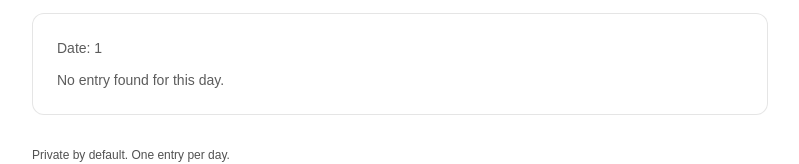
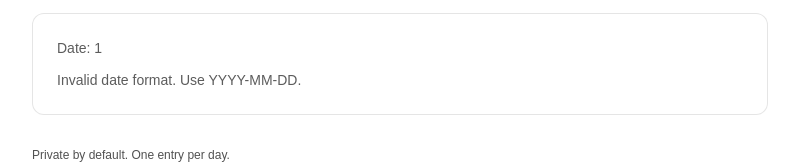
Before and after one commit to bradtraversy/one-breath-journal, a Next.js app: page /entry/1 in a window 1280 px wide. Shown: the part 132-296 px from the top of the page, without its empty margins (240-1039 px from the left). Built offline with nearby package versions, Linux system fonts and the light colour scheme.

Commit message:
feat(entry): validate date param and show friendly message for invalid IDs

```diff
--- a/src/app/entry/[id]/page.tsx
+++ b/src/app/entry/[id]/page.tsx
@@ -1,9 +1,16 @@
 "use client";
 
 import Link from "next/link";
-import { useEffect, useState } from "react";
+import { useEffect, useMemo, useState } from "react";
 import { getEntry, removeEntry } from "@/lib/local";
 import { useParams, useRouter } from "next/navigation";
+
+function isValidDateId(id: string): boolean {
+  if (!/^\d{4}-\d{2}-\d{2}$/.test(id)) return false;
+  const [y, m, d] = id.split("-").map(Number);
+  const dt = new Date(y, m - 1, d);
+  return dt.getFullYear() === y && dt.getMonth() === m - 1 && dt.getDate() === d;
+}
 
 export default function EntryDetailPage() {
   const params = useParams();
@@ -12,8 +19,13 @@ export default function EntryDetailPage() {
   const [loading, setLoading] = useState(true);
   const [text, setText] = useState<string | null>(null);
   const [meta, setMeta] = useState<{ startedAt?: string; submittedAt?: string } | null>(null);
+  const validDate = useMemo(() => (date ? isValidDateId(date) : false), [date]);
 
   useEffect(() => {
+    if (!validDate) {
+      setLoading(false);
+      return;
+    }
     const entry = getEntry(date);
     if (entry) {
       setText(entry.text);
@@ -22,7 +34,7 @@ export default function EntryDetailPage() {
       setText(null);
     }
     setLoading(false);
-  }, [date]);
+  }, [date, validDate]);
 
   return (
     <div className="space-y-6">
@@ -34,6 +46,8 @@ export default function EntryDetailPage() {
         <div className="text-sm opacity-70">Date: {date}</div>
         {loading ? (
           <div className="opacity-70 text-sm">Loading…</div>
+        ) : !validDate ? (
+          <div className="opacity-70 text-sm">Invalid date format. Use YYYY-MM-DD.</div>
         ) : text === null ? (
           <div className="opacity-70 text-sm">No entry found for this day.</div>
         ) : (
```
